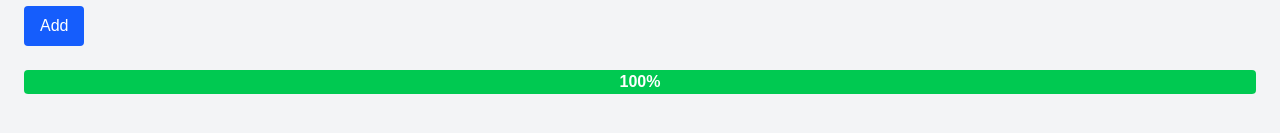
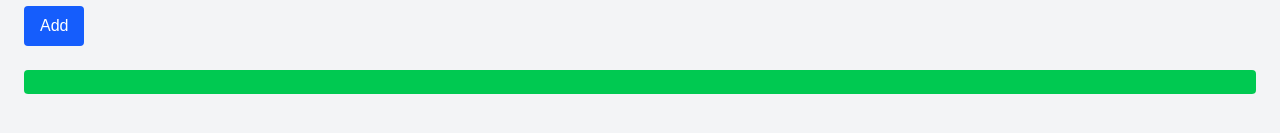
Before and after one commit to Ram-Gulave/React-Redux-Small-Projects, a React app: page /cart in a window 1280 px wide. Both pictures are taken after typing "Sample", "Sample", "name@example.com", "Sample" into the empty fields and a click on the button "Add". Shown: the part 924-1057 px from the top of the page. Built offline with nearby package versions, Linux system fonts and the light colour scheme; the HTML template or start-up script is replaced by a standard one.

Commit message:
many chnages

```diff
--- a/src/components/ProgressBar.jsx
+++ b/src/components/ProgressBar.jsx
@@ -1,3 +1,4 @@
+
 import React, { useState, useEffect } from "react";
 
 export default function App() {
@@ -8,12 +9,12 @@ export default function App() {
   };
 
   return (
-    <div className="min-h-screen bg-gray-100 p-6">
+    <div className="min-h-screen p-6 bg-gray-100">
       <h1 className="text-2xl font-bold mb-4">Animated Progress Bars</h1>
 
       <button
         onClick={addBar}
-        className="px-4 py-2 bg-blue-600 text-white rounded hover:bg-blue-700 transition"
+        className="px-4 py-2 bg-blue-600 text-white rounded"
       >
         Add
       </button>
@@ -31,33 +32,29 @@ function ProgressBar() {
   const [progress, setProgress] = useState(0);
 
   useEffect(() => {
-    let start = null;
     const duration = 2000;
+    const interval = 20; // ms
+    const step = 100 / (duration / interval);    // Calculate step size based on duration and interval
 
-    const animate = (timestamp) => {
-      if (!start) start = timestamp;
-      const elapsed = timestamp - start;
+    const id = setInterval(() => {
+      setProgress(prev => {
+        if (prev >= 100) {                        // Stop at 100%
+          clearInterval(id);
+          return 100;
+        }
+        return prev + step;                       // Increment progress until 100%
+      });
+    }, interval);
 
-      const percent = Math.min((elapsed / duration) * 100, 100);
-      setProgress(percent);
-
-      if (elapsed < duration) {
-        requestAnimationFrame(animate);
-      }
-    };
-
-    requestAnimationFrame(animate);
+    return () => clearInterval(id);               // Cleanup on unmount when step completes
   }, []);
 
   return (
-    <div className="relative w-full bg-gray-300 h-6 rounded overflow-hidden">
+    <div className="w-full bg-gray-300 h-6 rounded overflow-hidden">
       <div
-        className="h-full bg-green-500 transition-all duration-150"
+        className="h-full bg-green-500"
         style={{ width: `${progress}%` }}
-      ></div>
-      <span className="absolute inset-0 flex items-center justify-center text-white font-semibold">
-        {Math.round(progress)}%
-      </span>
+      />
     </div>
   );
 }
```
